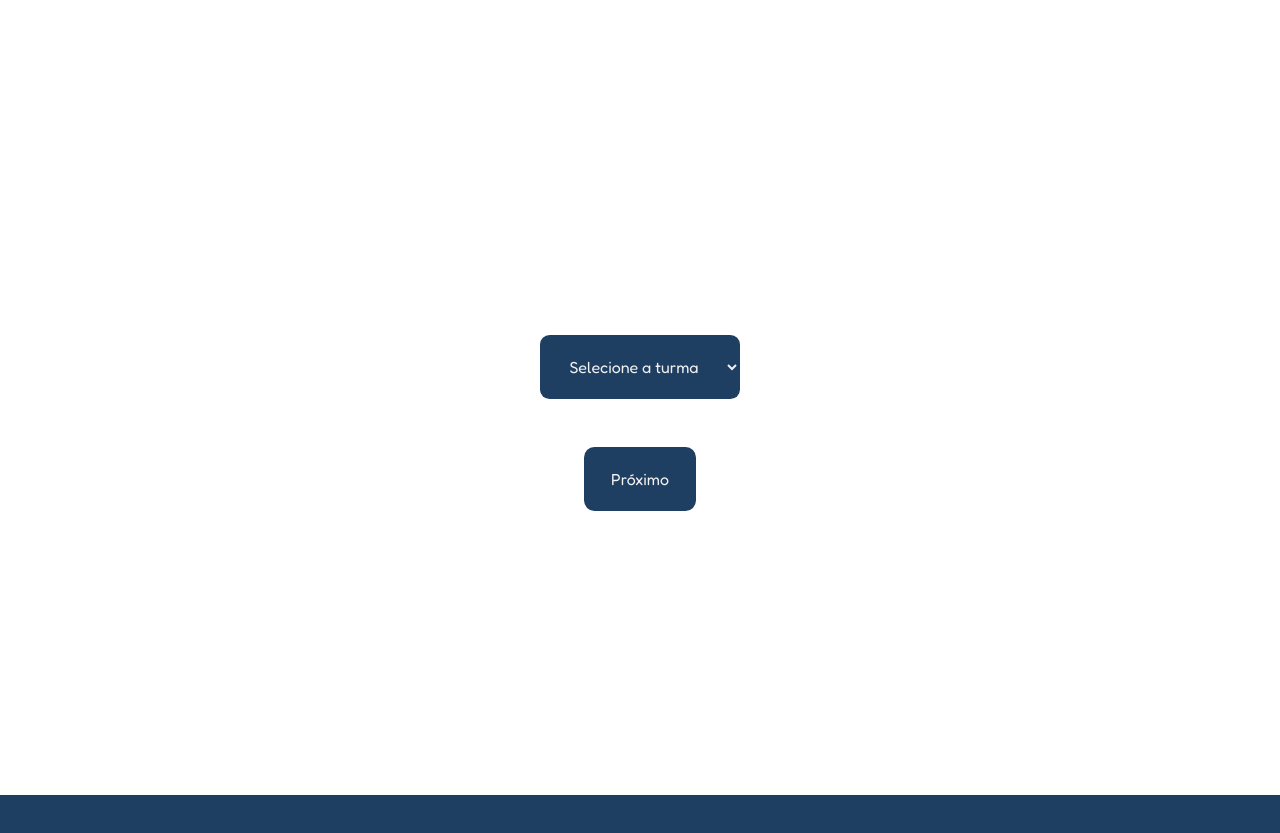
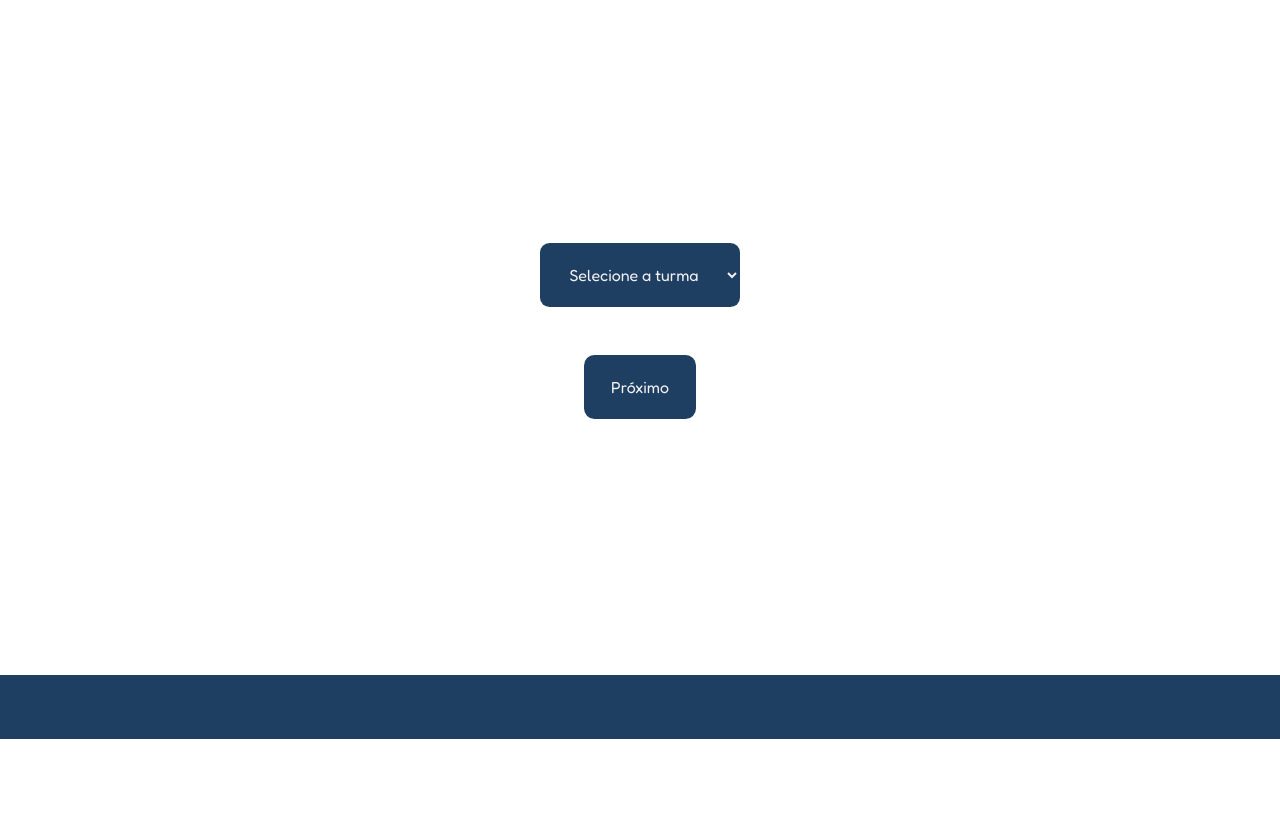
Before and after one commit to DevLeonardoK/quantofalta, a plain HTML site: page index.html in a window 1280 px wide. Shown: the part 69-902 px from the top of the page. After the commit the page ends 808 px from the top, so only its background shows below. Drawn offline with Linux system fonts and the light colour scheme.

Commit message:
update styles pre23n

```diff
--- a/sass/styles.sass
+++ b/sass/styles.sass
@@ -2,6 +2,7 @@
     margin:0
     padding: 0
     font-family: "Fredoka"
+    box-sizing: border-box
 
 .body-complete
     display: flex
@@ -9,7 +10,7 @@
     justify-content: center
     align-items: center
     width: 100vw
-    height: 100vh
+    height: 86vh
 
     select
         width: 12.5em
@@ -37,7 +38,7 @@ section
 nav
     background-color: #1E3E62
     width: 100%
-    height:4em
+    height:7vh
     color:#f1f1f1
     text-align: center
     display: flex
@@ -98,9 +99,9 @@ table
 
 .button-menu
     display: flex
-    margin-top: 3.5em
     justify-content: center
     align-items: center
+    gap: 15px
 
 
 footer
```
Also changed, not shown: styles/styles.css, 1 other file.
